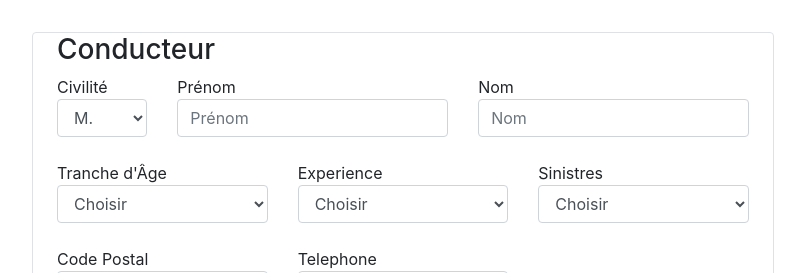
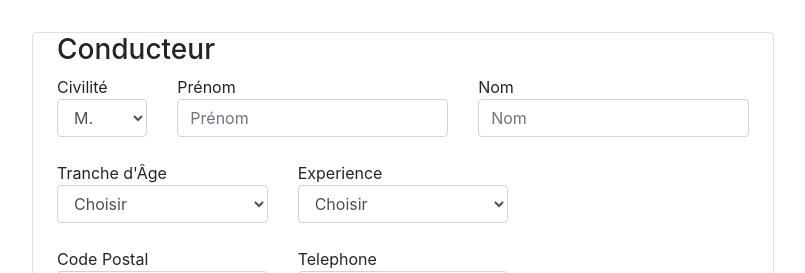
Before and after one commit to Ayi05/demo-assurance, a React (Create React App) app: page /soumission in a window 1280 px wide. Shown: the top 273 px of the page, without its empty margins (237-1042 px from the left). Built offline with nearby package versions, Linux system fonts and the light colour scheme.

Commit message:
Update Soumission.js

```diff
--- a/src/components/Soumission.js
+++ b/src/components/Soumission.js
@@ -7,7 +7,7 @@ import InfoV from './Data';
 const genres = ['M.', 'Mme', 'Nb'];
 const ages = ['Choisir', '15 à 20', '21 à 25', '26 à 30', '31 à 35', '36 à 40', '41 à 45', '46 à 50', '51 à 55', '56 à 60', '61 à 65', '66 et plus'];
 const experiences = ['Choisir', '- 24 Mois', '2 à 5 ans', '6 à 9 ans', '10 ans +'];
-const sinistres = ['Choisir', '0', '1', '2', '3+'];
+// const sinistres = ['Choisir', '0', '1', '2', '3+'];
 
 const annees = ['Choisir', '2020', '2019', '2018', '2017', '2016', '2015', '2014', '2013', '2012', '2011', '2010', '2009'];
 const marques = ['Choisir', 'Chevrolet', 'Ford', 'Honda', 'Hyundai', 'Mazda', 'Nissan'];
@@ -114,7 +114,7 @@ class Soumission extends React.Component {
 
                   <div className="form-group row justify-content-start">
 
-                    <label className="col">Tranche d'Âge
+                    <label className="col-4">Tranche d'Âge
                       <select className="form-control" onChange={event => { this.setState({ age: event.target.value }) }}>
                         {ages.map(age => (
                           <option key={age} value={age}>
@@ -124,7 +124,7 @@ class Soumission extends React.Component {
                       </select>
                     </label>
 
-                    <label className="col">Experience
+                    <label className="col-4">Experience
                       <select className="form-control" onChange={event => { this.setState({ experience: event.target.value }) }}>
                         {experiences.map(experience => (
                           <option key={experience} value={experience}>
@@ -134,7 +134,7 @@ class Soumission extends React.Component {
                       </select>
                     </label>
 
-                    <label className="col">Sinistres
+                    {/* <label className="col">Sinistres
                       <select className="form-control" onChange={event => { this.setState({ sinistre: event.target.value }) }}>
                         {sinistres.map(sinistre => (
                           <option key={sinistre} value={sinistre}>
@@ -142,7 +142,7 @@ class Soumission extends React.Component {
                           </option>
                         ))}
                       </select>
-                    </label>
+                    </label> */}
 
                   </div>
 
```
